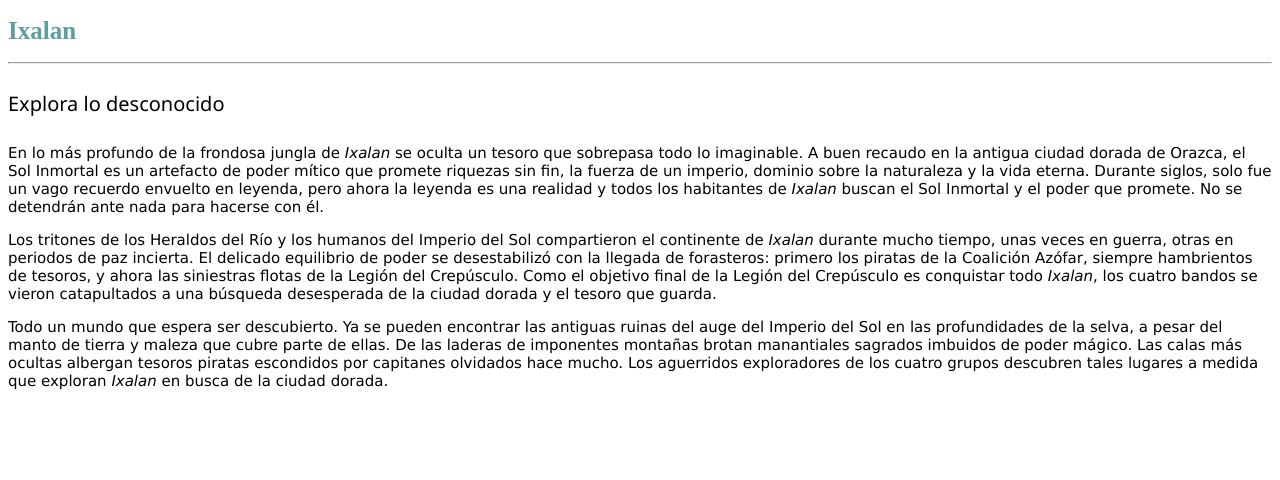
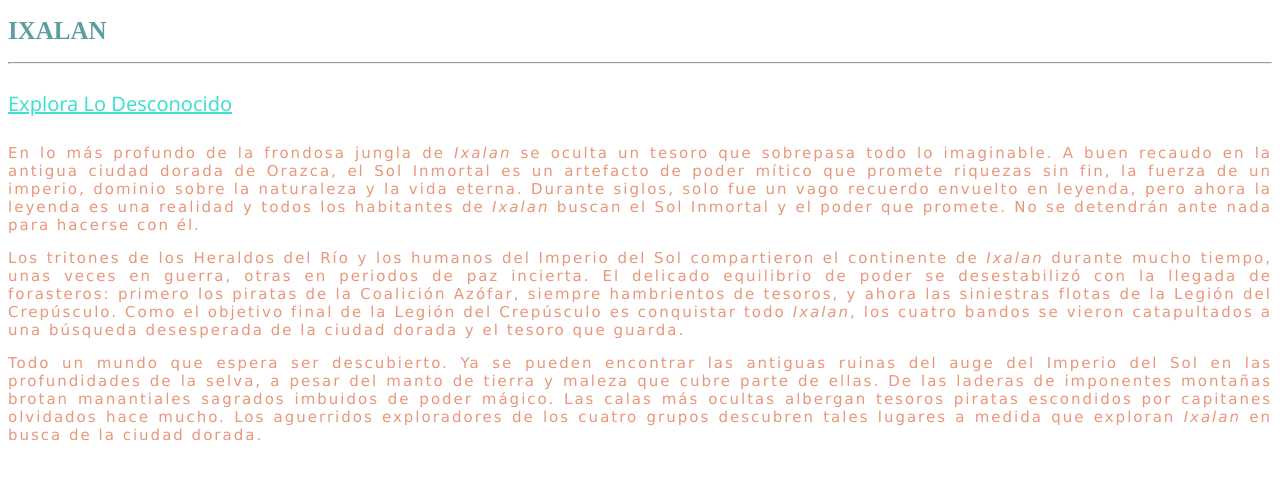
Before and after one commit to jeanToru/WEB1-CSS-S7, a plain HTML site: page WEB1-CSS-S7/index.html in a window 1280 px wide. Drawn offline with Linux system fonts and the light colour scheme.

Commit message:
Propiedades Text

```diff
--- a/WEB1-CSS-S7/Style/style.css
+++ b/WEB1-CSS-S7/Style/style.css
@@ -1,18 +1,27 @@
 /* Propiedades Fonts */
+
+/* Propiedades texto */
 
 h1 {
     color: cadetblue;
     font-size: 25px;
+    text-transform: uppercase;
+
 }
 
 #texto {
     font-family: Verdana, Geneva, Tahoma, sans-serif;
     font-size: 15px;
-
+    color: darksalmon;
+    text-align: justify;
+    letter-spacing: 2px;
 }
 
 h4 {
     font-family: 'Segoe UI', Tahoma, Geneva, Verdana, sans-serif, Times, serif;
     font-size: 20px;
     font-weight: normal;
+    text-decoration: underline;
+    text-transform: capitalize;
+    color: turquoise;
 }
```
